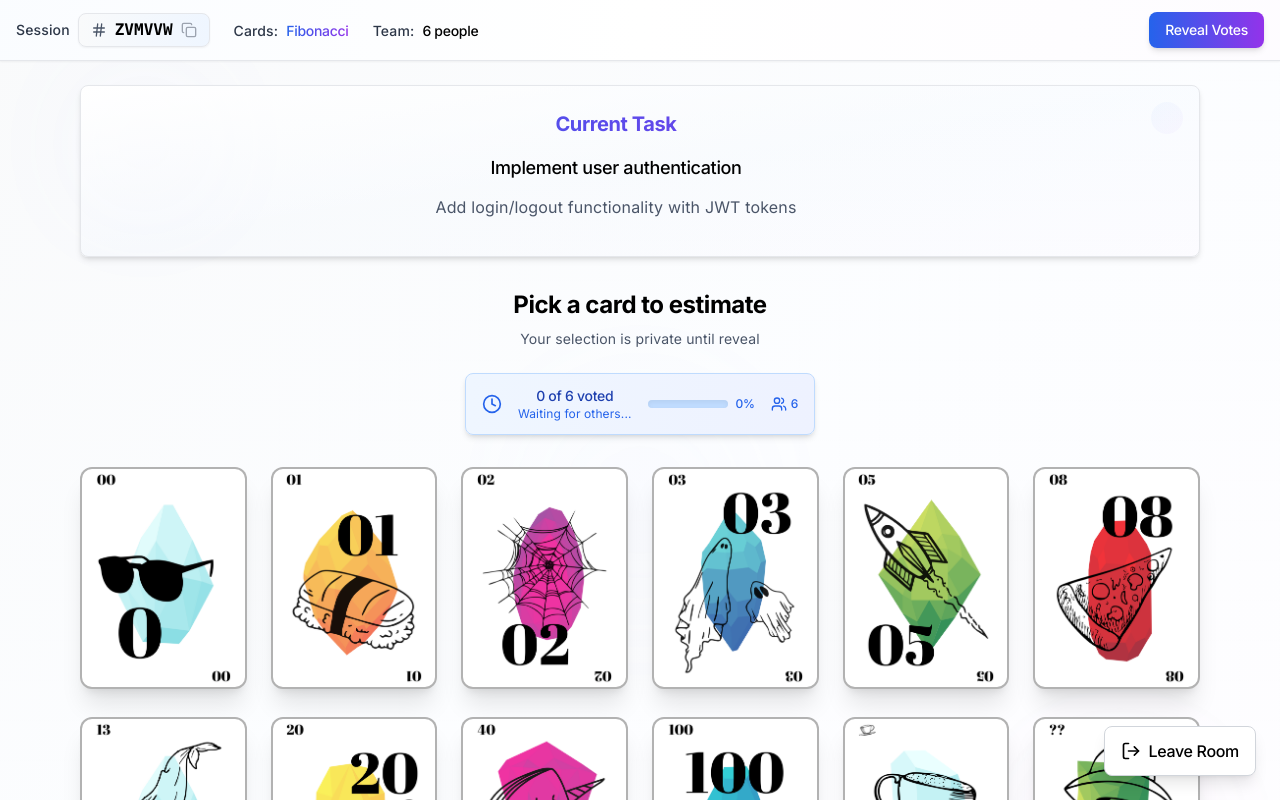
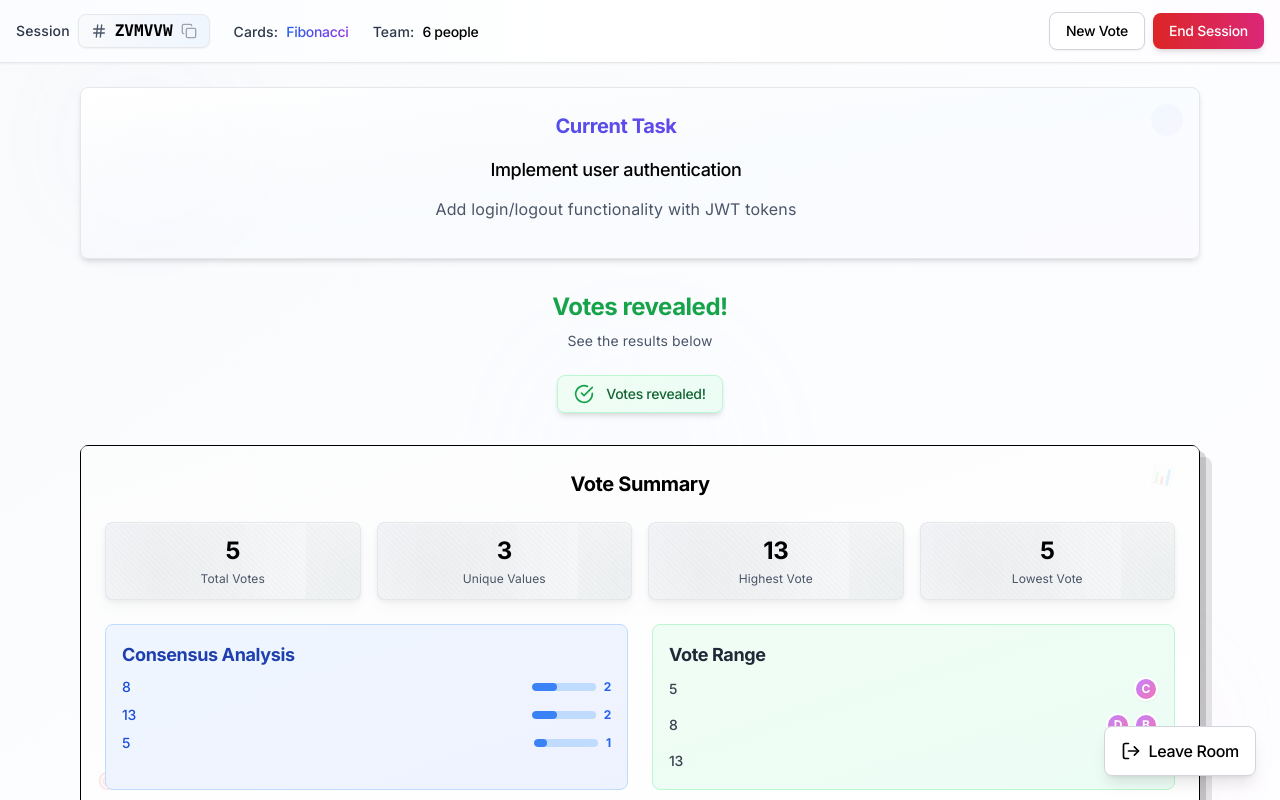
Before and after one commit to mnvvr/web3-scrum-poker, a Next.js app: page /demo in a window 1280 px wide. Shown: the top 800 px of the page. Built offline with nearby package versions, Linux system fonts and the light colour scheme.

Commit message:
feat: add test data for 5 participants voting example

```diff
--- a/components/room/Room.tsx
+++ b/components/room/Room.tsx
@@ -26,12 +26,27 @@ export function Room({ room, currentUser, onLeaveRoom, onEndSession, onUpdateSto
 
     useEffect(() => {
         if (room.stories.length > 0) {
-            setCurrentStory(room.stories[room.currentStoryIndex])
-            setIsVoting(!room.stories[room.currentStoryIndex].isRevealed)
-            setIsRevealed(room.stories[room.currentStoryIndex].isRevealed)
+            // Test verisi: 5 kişinin oy verdiği örnek
+            const testVotes = [
+                { userId: room.participants[0]?.id || 'user1', value: 8, timestamp: new Date() },
+                { userId: room.participants[1]?.id || 'user2', value: 13, timestamp: new Date() },
+                { userId: room.participants[2]?.id || 'user3', value: 8, timestamp: new Date() },
+                { userId: room.participants[3]?.id || 'user4', value: 5, timestamp: new Date() },
+                { userId: room.participants[4]?.id || 'user5', value: 13, timestamp: new Date() },
+            ]
+
+            const storyWithTestVotes = {
+                ...room.stories[room.currentStoryIndex],
+                votes: testVotes,
+                isRevealed: true // Test için revealed durumunda
+            }
+
+            setCurrentStory(storyWithTestVotes)
+            setIsVoting(!storyWithTestVotes.isRevealed)
+            setIsRevealed(storyWithTestVotes.isRevealed)
 
             // Check if user has already voted
-            const userVote = room.stories[room.currentStoryIndex].votes.find(
+            const userVote = storyWithTestVotes.votes.find(
                 v => v.userId === currentUser.id
             )
             setSelectedValue(userVote?.value || null)
```
